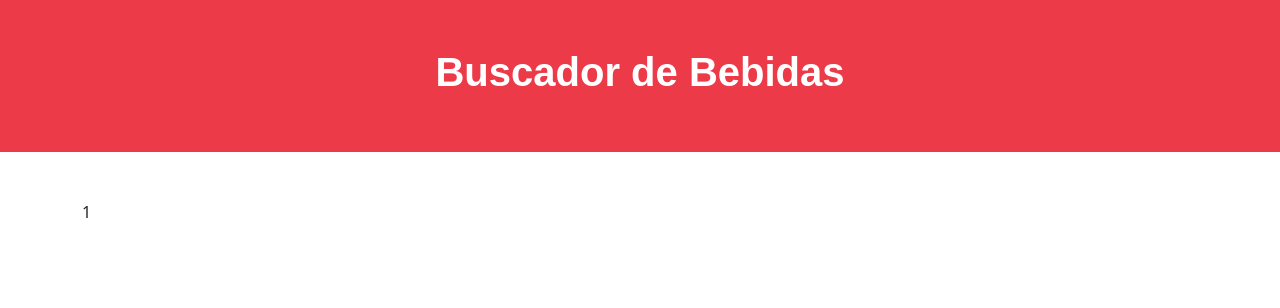
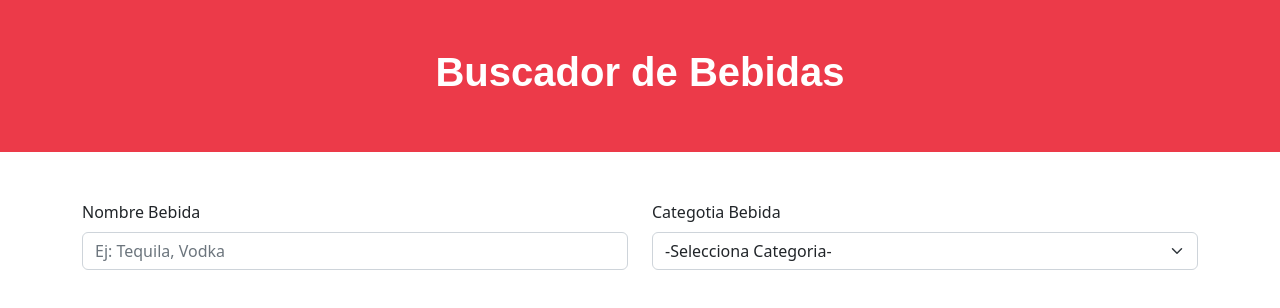
Before and after one commit to martin0123478/React-Bebidas, a React app: page / in a window 1280 px wide. Shown: the top 308 px of the page. Built offline with nearby package versions, Linux system fonts and the light colour scheme; the HTML template or start-up script is replaced by a standard one.

Commit message:
feat: Create form

```diff
--- a/src/App.jsx
+++ b/src/App.jsx
@@ -1,5 +1,7 @@
 
 import {Container} from 'react-bootstrap'
+import Formulario from './components/Formulario'
+
 function App() {
 
 
@@ -10,7 +12,7 @@
     </header>
 
     <Container className='mt-5'>
-      1
+      <Formulario/>
     </Container>
 
    </>
--- /dev/null
+++ b/src/components/Formulario.jsx
@@ -0,0 +1,37 @@
+import {Button,Form,Row,Col} from 'react-bootstrap'
+
+const Formulario = () => {
+  return (
+    <div>
+      <Form>
+        <Row>
+            <Col md={6}>
+                <Form.Group className='mb-3'>
+                    <Form.Label>Nombre Bebida</Form.Label>
+                    <Form.Control
+                        type='text'
+                        placeholder='Ej: Tequila, Vodka'
+                        name='nombre'
+                    />
+
+
+                </Form.Group>
+            </Col>
+            <Col md={6}>
+                <Form.Group className='mb-3'>
+                    <Form.Label>Categotia Bebida</Form.Label>
+                    <Form.Select
+                    name='categoria'>
+                        <option>-Selecciona Categoria-</option>
+                    </Form.Select>
+
+
+                </Form.Group>
+            </Col>
+        </Row>
+      </Form>
+    </div>
+  )
+}
+
+export default Formulario
```
